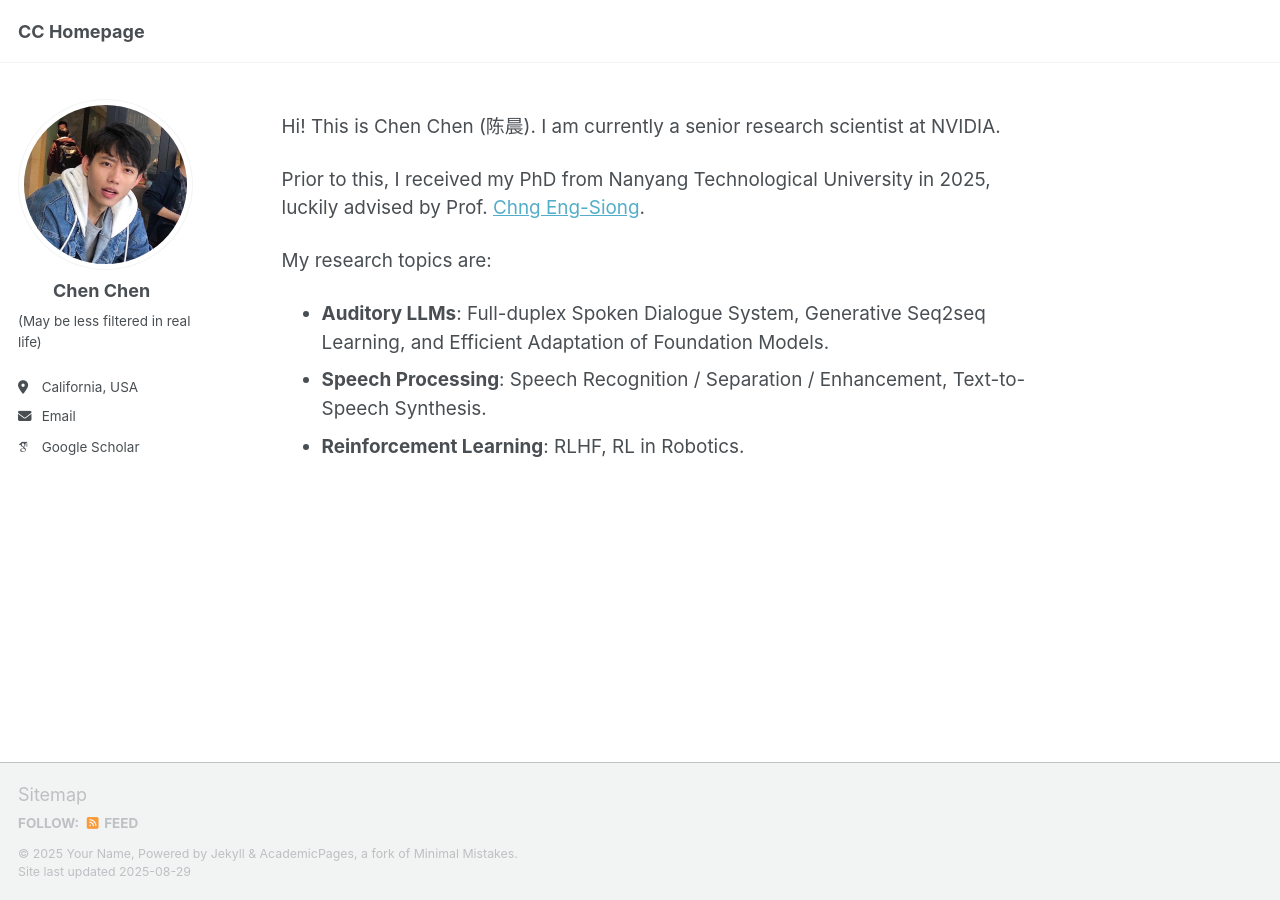
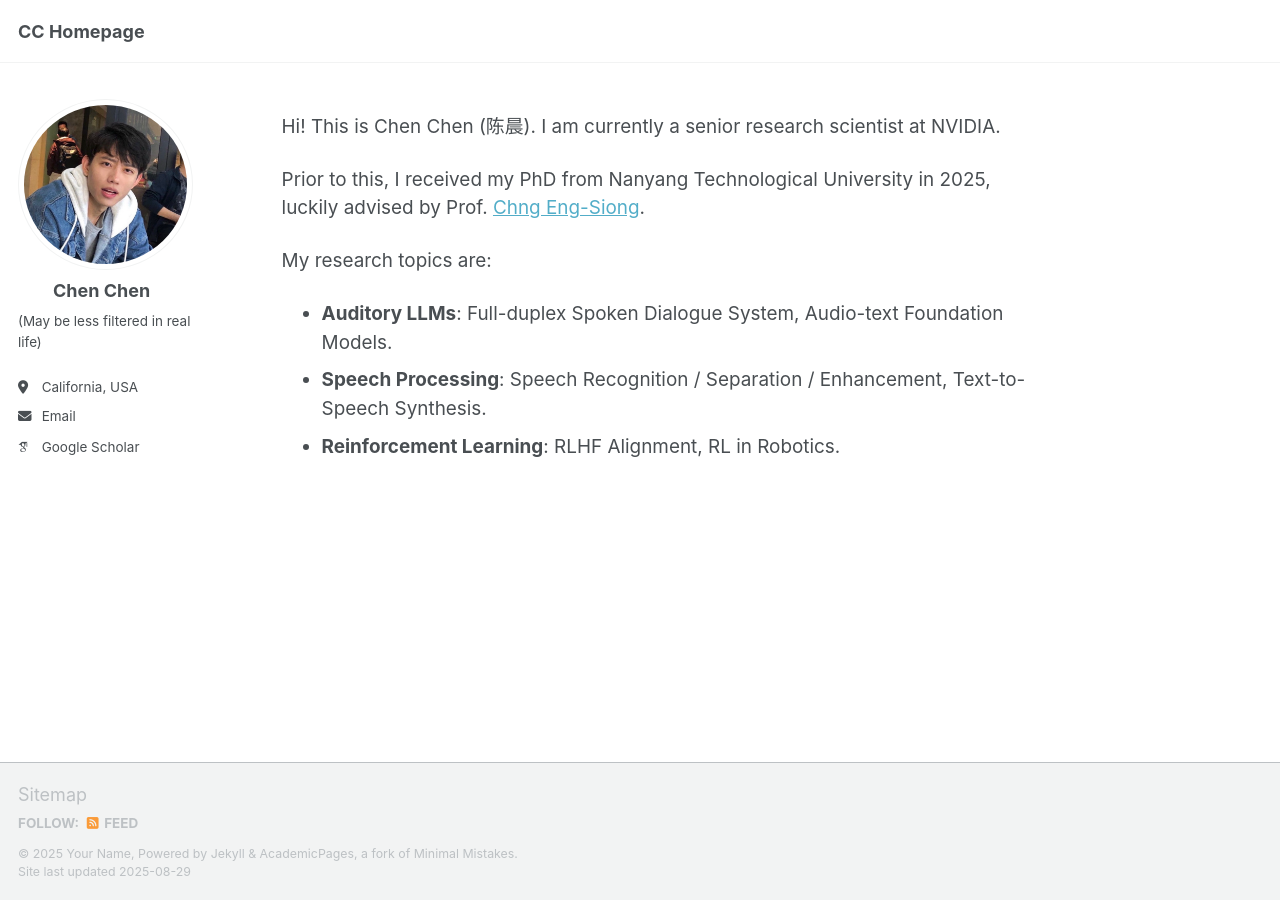
Before and after one commit to cchen1436/cchen1436.github.io, a Jekyll site: the page built from _pages/about.md, in a window 1280 px wide. Built offline with Jekyll 4.4.1, drawn with Linux system fonts in a browser that asks for light colours; some web fonts are replaced; a script that is not in the unit is left out.

Commit message:
Update about.md

```diff
--- a/_pages/about.md
+++ b/_pages/about.md
@@ -13,6 +13,6 @@ Hi! This is Chen Chen (陈晨). I am currently a senior research scientist at NV
 Prior to this, I received my PhD from Nanyang Technological University in 2025, luckily advised by Prof. [Chng Eng-Siong](https://scholar.google.com/citations?user=FJodrCcAAAAJ&hl=en).
 
 My research topics are:
-- **Auditory LLMs**: Full-duplex Spoken Dialogue System, Generative Seq2seq Learning, and Efficient Adaptation of Foundation Models.
+- **Auditory LLMs**: Full-duplex Spoken Dialogue System, Audio-text Foundation Models.
 - **Speech Processing**: Speech Recognition / Separation / Enhancement, Text-to-Speech Synthesis.
-- **Reinforcement Learning**: RLHF, RL in Robotics.
+- **Reinforcement Learning**: RLHF Alignment, RL in Robotics.
```
